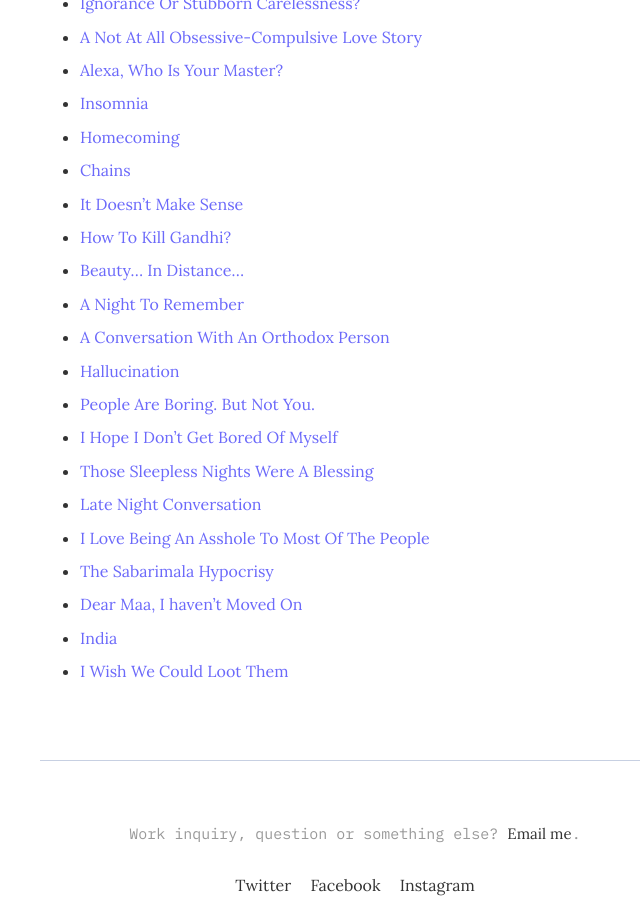
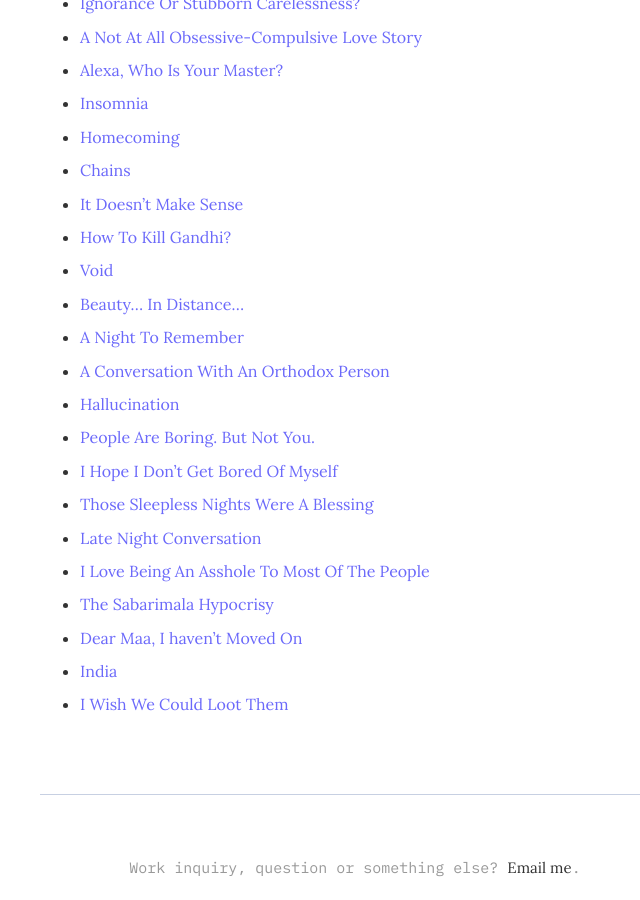
Before and after one commit to argumentativeyouth/pblog, a Jekyll site: the page built from _pages/all-posts.md, in a window 1280 px wide and 900 px high, scrolled down 750 px. Shown: the whole window, without its empty margins (285-925 px from the left). Built offline with Jekyll 4.4.1, drawn with Linux system fonts in a browser that asks for light colours.

Commit message:
Update all-posts.md

```diff
--- a/_pages/all-posts.md
+++ b/_pages/all-posts.md
@@ -27,6 +27,7 @@ image:
 * [Chains](https://pritams.blog/chains/)
 * [It Doesn’t Make Sense](https://pritams.blog/it-doesnt-make-sense/)
 * [How To Kill Gandhi?](https://pritams.blog/how-to-kill-gandhi/)
+* [Void](https://pritams.blog/void/)
 * [Beauty... In Distance...](https://pritams.blog/beauty-in-distance/)
 * [A Night To Remember](https://pritams.blog/a-night-to-remember/)
 * [A Conversation With An Orthodox Person](https://pritams.blog/a-conversation-with-an-orthodox-person/)
```
